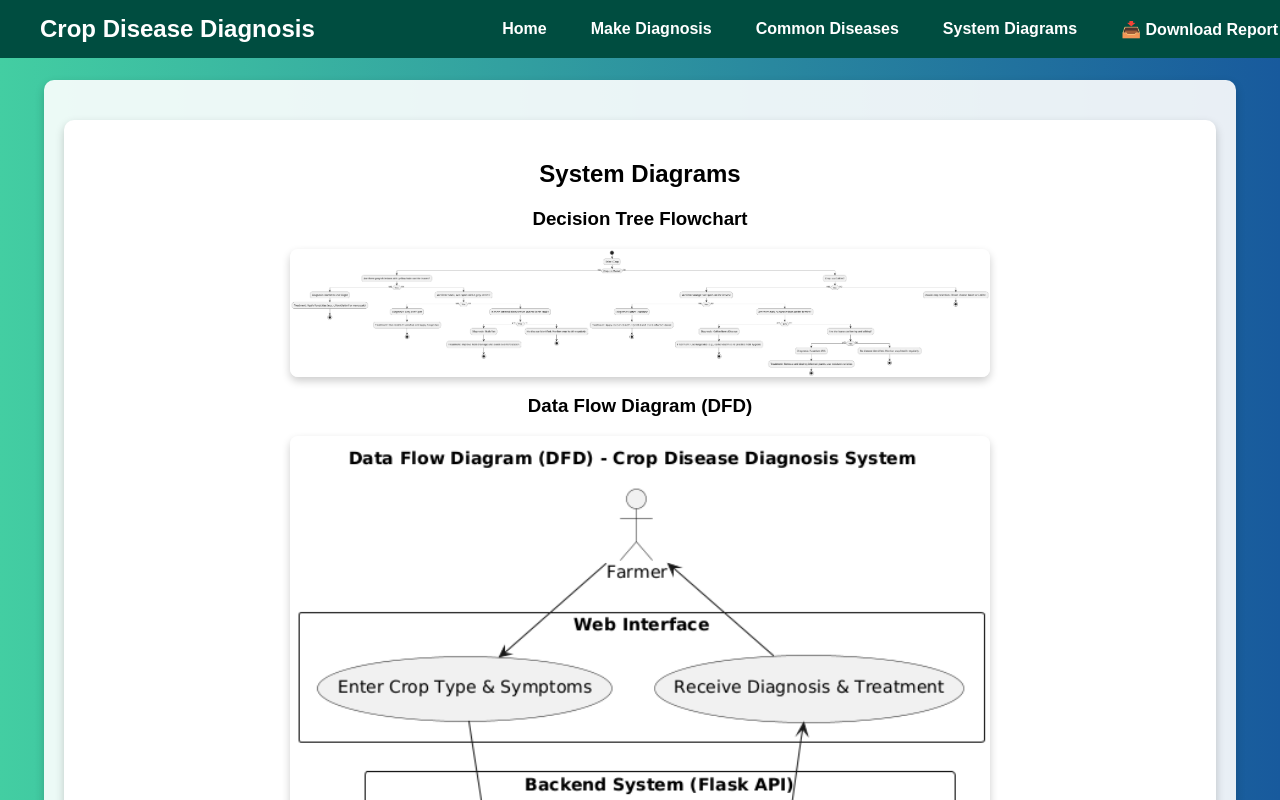
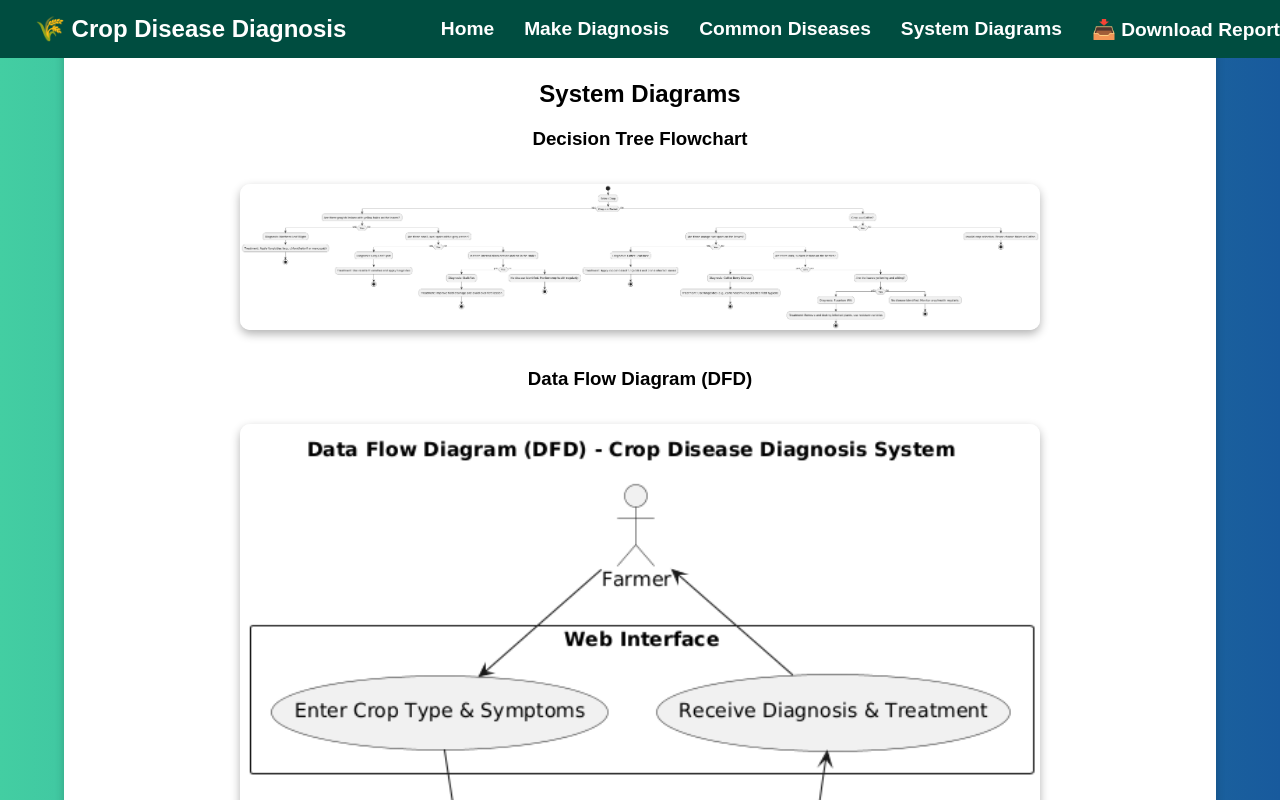
Before and after one commit to henryallison/-AI_Group1_ExpertSystem_Assignment2, a plain HTML site: page diagrams.html in a window 1280 px wide. Shown: the top 800 px of the page. Drawn offline with Linux system fonts and the light colour scheme.

Commit message:
Add files via upload

```diff
--- a/diagrams.html
+++ b/diagrams.html
@@ -5,121 +5,12 @@
     <meta name="viewport" content="width=device-width, initial-scale=1.0">
     <title>System Diagrams</title>
     <link rel="stylesheet" href="style.css">
-    <style>
-        /* General Styling */
-        body {
-            font-family: 'Poppins', sans-serif;
-            margin: 0;
-            padding: 0;
-            background: linear-gradient(to right, #43cea2, #185a9d);
-            color: white;
-            text-align: center;
-        }
+    <link rel="icon" href="favicon.ico" type="image/x-icon"> <!-- Link to favicon -->
 
-        /* Fixed Navigation Bar */
-        nav {
-            background: #004d40; /* Solid color */
-            padding: 15px 20px;
-            display: flex;
-            justify-content: space-between;
-            align-items: center;
-            flex-wrap: wrap;
-            position: fixed;
-            width: 100%;
-            top: 0;
-            left: 0;
-            z-index: 1000;
-        }
-
-        nav .logo {
-            font-size: 1.5rem;
-            font-weight: bold;
-            color: white;
-        }
-
-        nav ul {
-            list-style: none;
-            padding: 0;
-            margin: 0;
-            display: flex;
-            align-items: center;
-            flex-wrap: wrap;
-        }
-
-        nav ul li {
-            margin: 0 10px;
-        }
-
-        nav ul li a {
-            color: white;
-            text-decoration: none;
-            font-size: 1rem;
-            padding: 8px 12px;
-            transition: 0.3s;
-            border-radius: 5px;
-        }
-
-        nav ul li a:hover {
-            background: #ffb74d;
-            color: #004d40;
-        }
-
-        /* Adds space below navbar */
-        .content {
-            margin-top: 80px; /* Ensures content starts below fixed navbar */
-        }
-
-        /* Container */
-        .container {
-            width: 90%;
-            max-width: 1200px;
-            margin: 20px auto;
-            padding: 20px;
-            background: rgba(255, 255, 255, 0.9);
-            color: black;
-            border-radius: 10px;
-            box-shadow: 0px 4px 10px rgba(0, 0, 0, 0.2);
-        }
-
-        /* Responsive Images */
-        .diagram {
-            width: 100%;
-            max-width: 700px;
-            height: auto;
-            display: block;
-            margin: 10px auto;
-            border-radius: 8px;
-            box-shadow: 0px 4px 8px rgba(0, 0, 0, 0.2);
-        }
-
-        /* Responsive Navigation for Small Screens */
-        @media (max-width: 768px) {
-            nav {
-                flex-direction: column;
-                text-align: center;
-            }
-
-            nav ul {
-                flex-direction: column;
-                width: 100%;
-                padding: 0;
-            }
-
-            nav ul li {
-                margin: 5px 0;
-            }
-
-            .container {
-                width: 95%;
-                padding: 15px;
-            }
-        }
-    </style>
 </head>
 <body>
-    <!-- Navigation Bar -->
     <nav>
-        <div class="logo">Crop Disease Diagnosis</div>
+        <div class="logo">🌾 Crop Disease Diagnosis</div>
         <ul>
             <li><a href="index.html">Home</a></li>
             <li><a href="http://127.0.0.1:5000">Make Diagnosis</a></li>
@@ -129,8 +20,6 @@
         </ul>
     </nav>
 
-    <!-- Page Content -->
-    <div class="content">
     <div class="container">
         <section>
             <h2>System Diagrams</h2>
@@ -142,6 +31,5 @@
             <img src="data flow diagram.png" alt="Data Flow Diagram" class="diagram">
         </section>
     </div>
-    </div>
 </body>
 </html>
```
Lines whose indentation alone changed are shown as unchanged.
